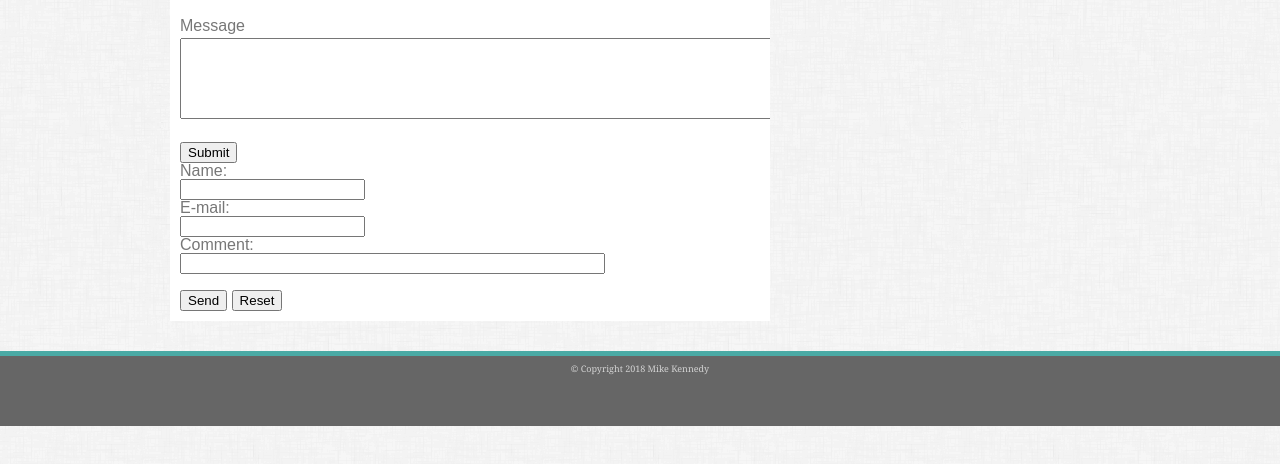
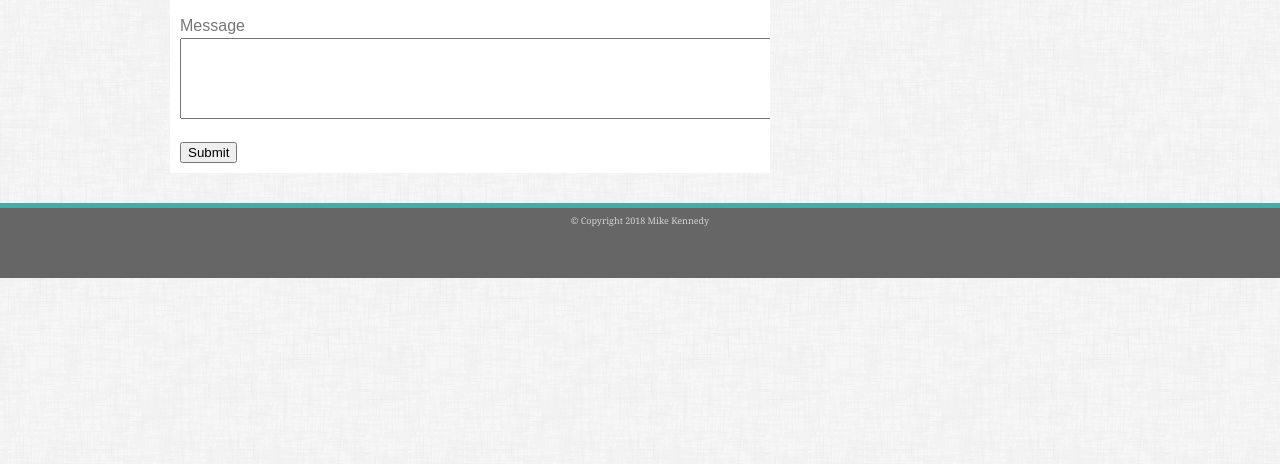
Before and after one commit to mkenned22/Basic-Portfolio, a plain HTML site: page contact.html in a window 1280 px wide. Shown: the part 274-738 px from the top of the page. Drawn offline with Linux system fonts and the light colour scheme.

Commit message:
fixing the contact page

```diff
--- a/contact.html
+++ b/contact.html
@@ -42,17 +42,6 @@
             <p><textarea name="Message" cols="90" rows="5"></textarea></p>
             <br>
             <button>Submit</button>
-
-            <form action="mailto:mkenned22@gmail.com" method="post" enctype="text/plain">
-                Name:<br>
-                <input type="text" name="name"><br>
-                E-mail:<br>
-                <input type="text" name="mail"><br>
-                Comment:<br>
-                <input type="text" name="comment" size="50"><br><br>
-                <input type="submit" value="Send">
-                <input type="reset" value="Reset">
-                </form>
         </div>
         <!-- Create side bar -->
         <aside>
```
